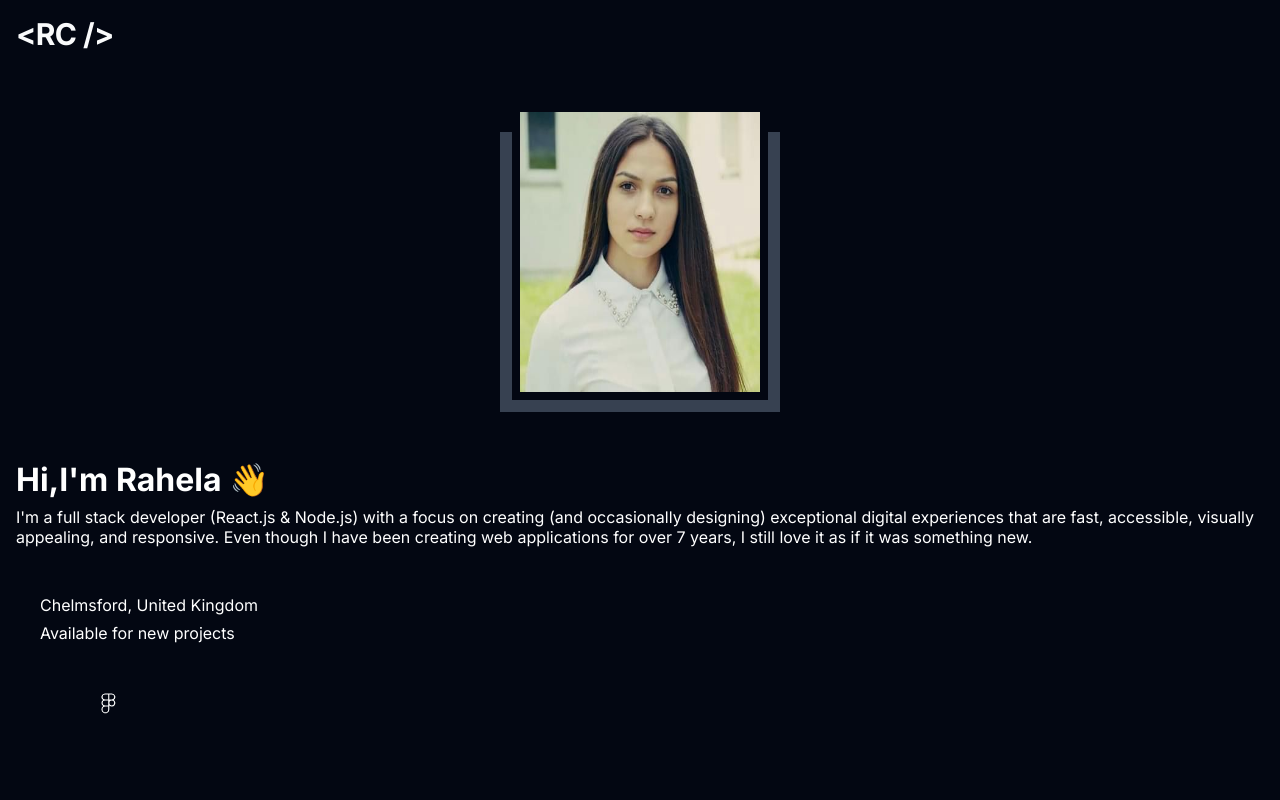
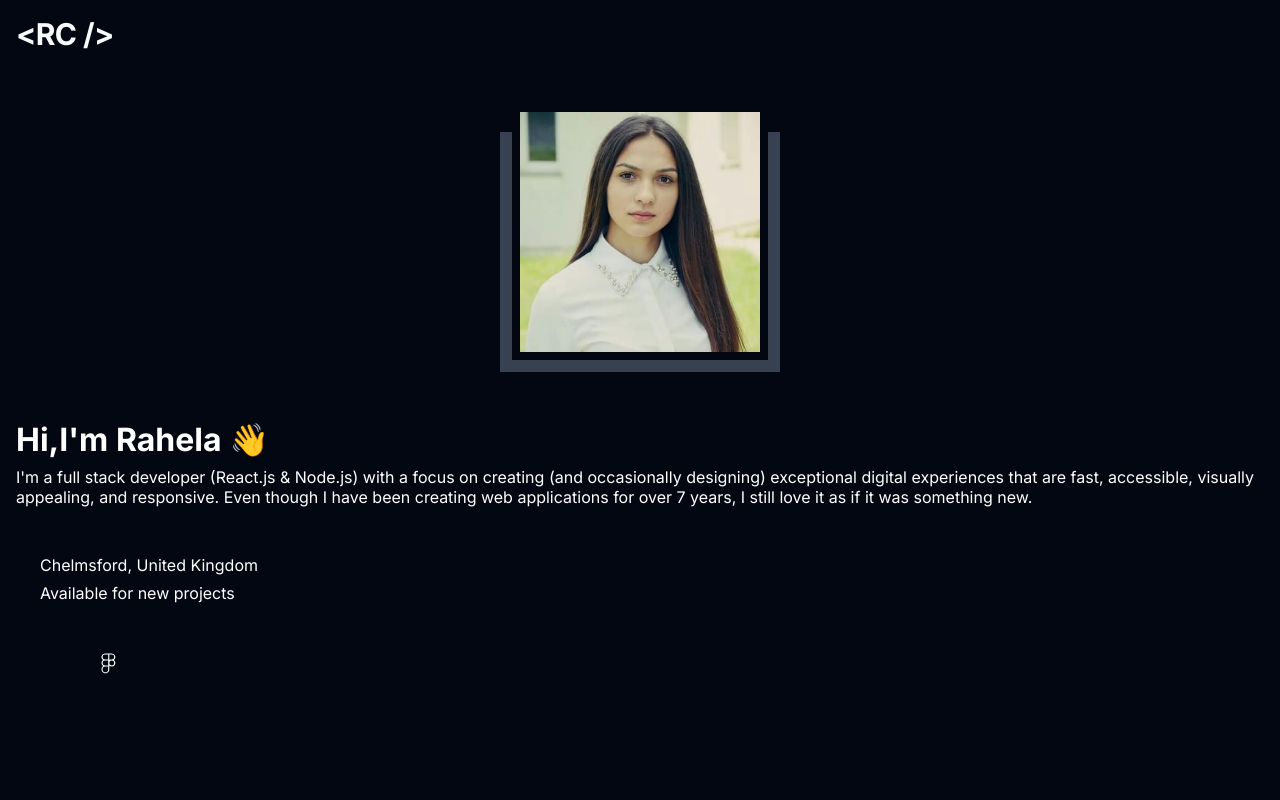
Before and after one commit to rahela-c/rahela-portfolio, a React (Vite) app: page / in a window 1280 px wide. Shown: the top 800 px of the page. Built offline with nearby package versions, Linux system fonts and the light colour scheme; some icons are missing.

Commit message:
Made the picture centered and correct width x height

```diff
--- a/src/pages/hero/index.css
+++ b/src/pages/hero/index.css
@@ -27,7 +27,7 @@
   /* border: 8px solid #030712; */
   background: #374151;
   width: 280px;
-  height: 280px;
+  height: 240px;
   flex-shrink: 0;
 }
 
@@ -38,7 +38,7 @@
   margin-left: 12px;
 
   width: 240px;
-  height: 280px;
+  height: 240px;
   flex-shrink: 0;
   border: 8px solid #030712;
   background: lightgray 50% / cover no-repeat;
```
